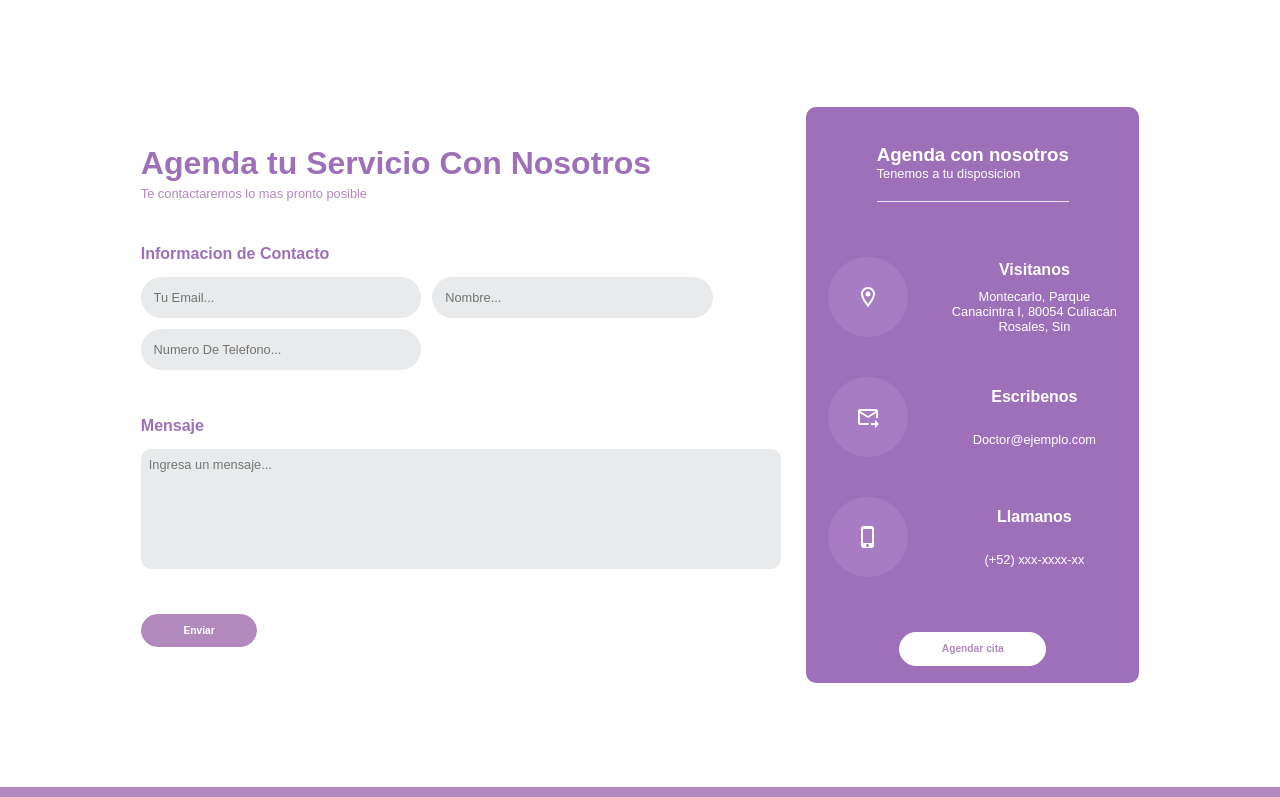
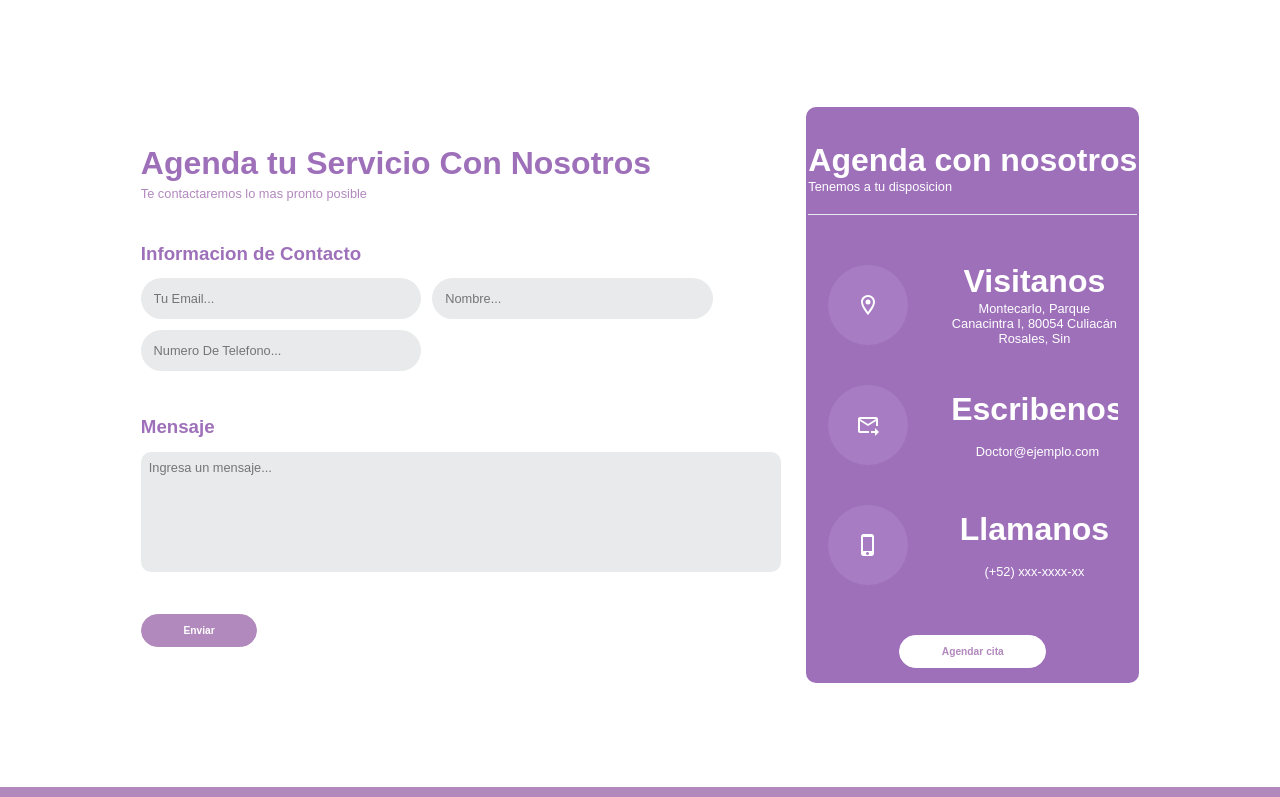
Before and after one commit to Diegoiribe/PV1, a React (Create React App) app: page /Contacto in a window 1280 px wide. Shown: the part 789-1586 px from the top of the page. Built offline with nearby package versions, Linux system fonts and the light colour scheme.

Commit message:
cambio de letras

```diff
--- a/src/Components/CardContacto/CardContacto.js
+++ b/src/Components/CardContacto/CardContacto.js
@@ -72,7 +72,9 @@ const CardContacto = ({ setSeccion, setSeccionActiva }) => {
           padding: '2.5vh 0'
         }}
       >
-        <h3 style={{ color: colorSecundario }}>Agenda con nosotros</h3>
+        <h3 style={{ color: colorSecundario, fontSize: '2rem' }}>
+          Agenda con nosotros
+        </h3>
         <p style={{ color: colorSecundario, fontSize: '1vw' }}>
           Tenemos a tu disposicion
         </p>
@@ -86,7 +88,9 @@ const CardContacto = ({ setSeccion, setSeccionActiva }) => {
             />
           </IconDiv>
           <CardContactoDivThree>
-            <h4 style={{ color: colorSecundario }}>Visitanos</h4>
+            <h4 style={{ color: colorSecundario, fontSize: '2rem' }}>
+              Visitanos
+            </h4>
             <p style={{ color: colorSecundario, fontSize: '1vw' }}>
               Montecarlo, Parque Canacintra I, 80054 Culiacán Rosales, Sin
             </p>
@@ -100,7 +104,9 @@ const CardContacto = ({ setSeccion, setSeccionActiva }) => {
             />
           </IconDiv>
           <CardContactoDivThree>
-            <h4 style={{ color: colorSecundario }}>Escribenos</h4>
+            <h4 style={{ color: colorSecundario, fontSize: '2rem' }}>
+              Escribenos
+            </h4>
             <p style={{ color: colorSecundario, fontSize: '1vw' }}>
               Doctor@ejemplo.com
             </p>
@@ -114,7 +120,9 @@ const CardContacto = ({ setSeccion, setSeccionActiva }) => {
             />
           </IconDiv>
           <CardContactoDivThree>
-            <h4 style={{ color: colorSecundario }}>Llamanos</h4>
+            <h4 style={{ color: colorSecundario, fontSize: '2rem' }}>
+              Llamanos
+            </h4>
             <p style={{ color: colorSecundario, fontSize: '1vw' }}>
               (+52) xxx-xxxx-xx
             </p>
--- a/src/Components/FormContacto/FormContacto.js
+++ b/src/Components/FormContacto/FormContacto.js
@@ -67,9 +67,9 @@ const FormContacto = (props) => {
 
         <CampoContactoDiv>
           <div>
-            <h4 style={{ color: colorFuerte, margin: '.5rem 0' }}>
+            <h3 style={{ color: colorFuerte, margin: '.5rem 0' }}>
               Informacion de Contacto
-            </h4>
+            </h3>
           </div>
           <CampoContactoDiv>
             <CampoContacto
@@ -93,7 +93,7 @@ const FormContacto = (props) => {
           </CampoContactoDiv>
         </CampoContactoDiv>
         <div style={{ width: '100%' }}>
-          <h4 style={{ color: colorFuerte, margin: '.5rem 0' }}>Mensaje</h4>
+          <h3 style={{ color: colorFuerte, margin: '.5rem 0' }}>Mensaje</h3>
           <TextAreaContacto
             titulo=""
             placeholder="Ingresa un mensaje"
--- a/src/Components/Instalaciones/Instalaciones.js
+++ b/src/Components/Instalaciones/Instalaciones.js
@@ -36,7 +36,7 @@ const Instalaciones = ({ cardInstalaciones }) => {
   return (
     <InstalacionesDiv>
       <TextDiv>
-        <h2 style={{ color: colorFuerte }}>Instalaciones</h2>
+        <h2 style={{ color: colorFuerte, fontSize: '2rem' }}>Instalaciones</h2>
         <p style={{ color: colorFuerte, fontSize: '1.25vw' }}>
           Montecarlo, Parque Canacintra I, 80054 Culiacán Rosales, Sin.
         </p>
```
